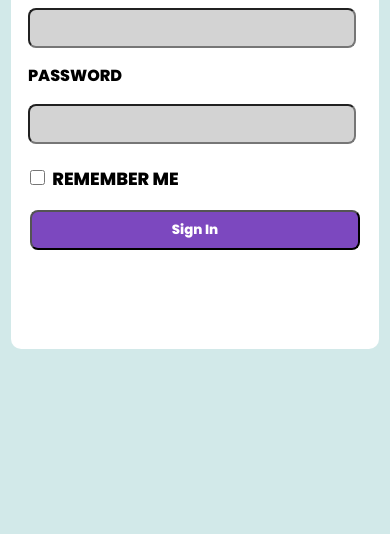
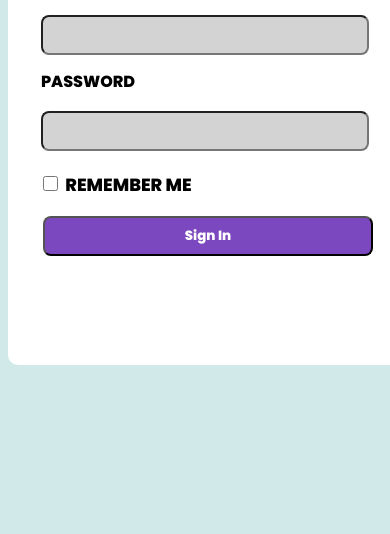
Before and after one commit to Anvesh2909/Sign-In, a plain HTML site: page index.html in a window 390 px wide. Shown: the part 310-844 px from the top of the page. Drawn offline with Linux system fonts and the light colour scheme.

Commit message:
Update Style.css

```diff
--- a/Style.css
+++ b/Style.css
@@ -55,5 +55,16 @@ body{
        height: 40rem;
        width: 23rem;
 }
-
 }
+@media( max-width: 1000px){
+    .main{
+        height: 41rem;
+        width: 25rem;
+    }
+}
+@media( max-width: 1250px){
+    .main{
+        height: 41rem;
+        width: 25rem;
+    }
+}
```
